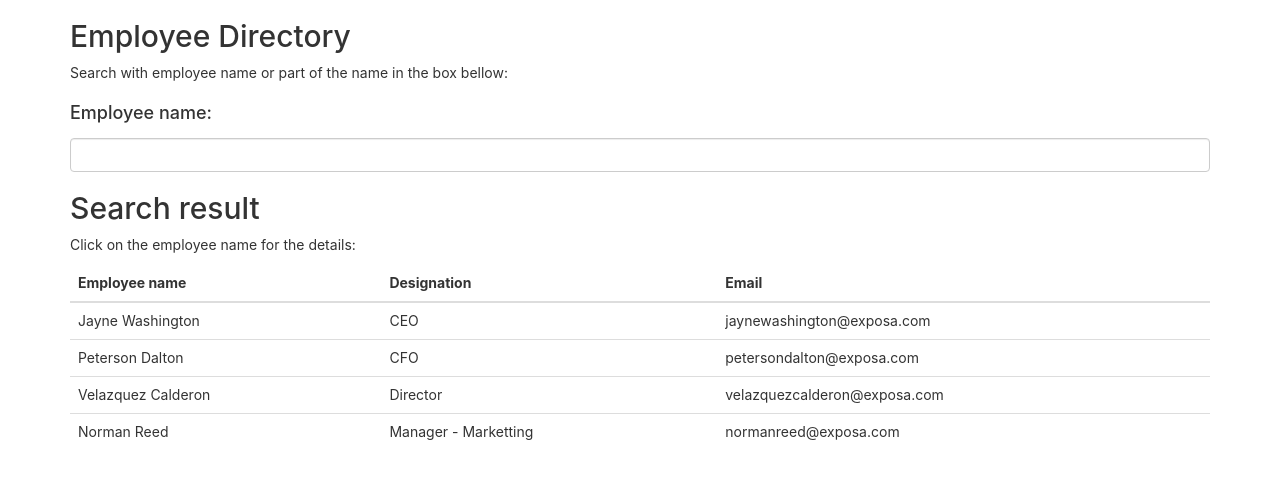
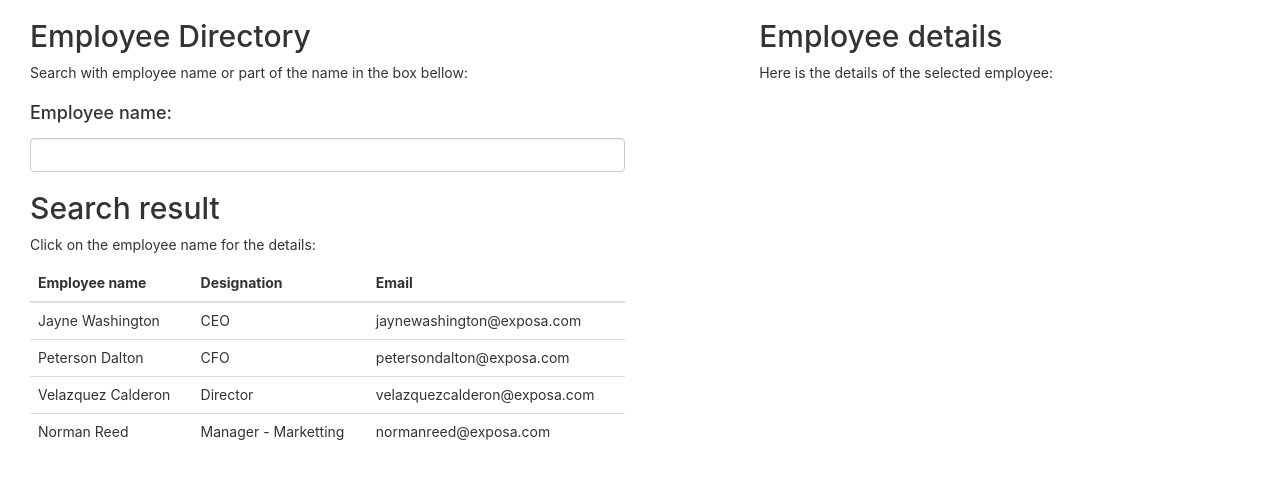
Before and after one commit to skbiswas1975/react-employee-directory, a React (Create React App) app: page / in a window 1280 px wide. Shown: the top 478 px of the page. Built offline with nearby package versions, Linux system fonts and the light colour scheme.

Commit message:
Employee details section design added

```diff
--- a/src/App.js
+++ b/src/App.js
@@ -25,7 +25,9 @@ class EmpSearch extends React.Component {
 
     return (
 
-      <div class="container">
+      <div class="container-fluid">
+        <div class="col-sm-6">
+
             <h2>Employee Directory</h2>
             <p>Search with employee name or part of the name in the box bellow:</p>
 
@@ -57,6 +59,14 @@ class EmpSearch extends React.Component {
             </div>
 
         </div>
+        <div class="col-sm-1">
+
+        </div>
+        <div class="col-sm-5">
+          <h2>Employee details</h2>
+          <p>Here is the details of the selected employee:</p>
+        </div>
+      </div>
 
     );
   }
```
Lines whose indentation alone changed are shown as unchanged.
